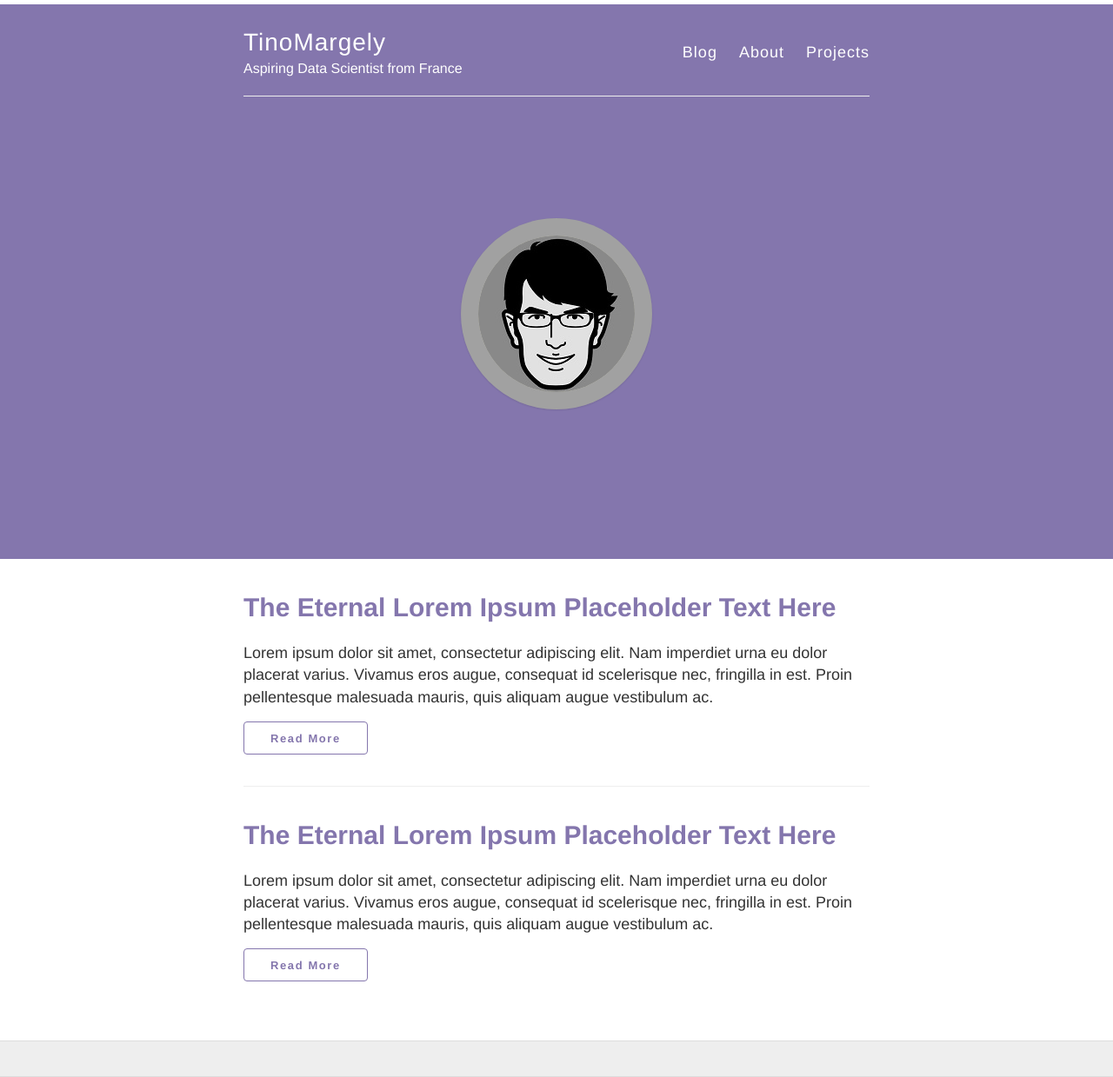
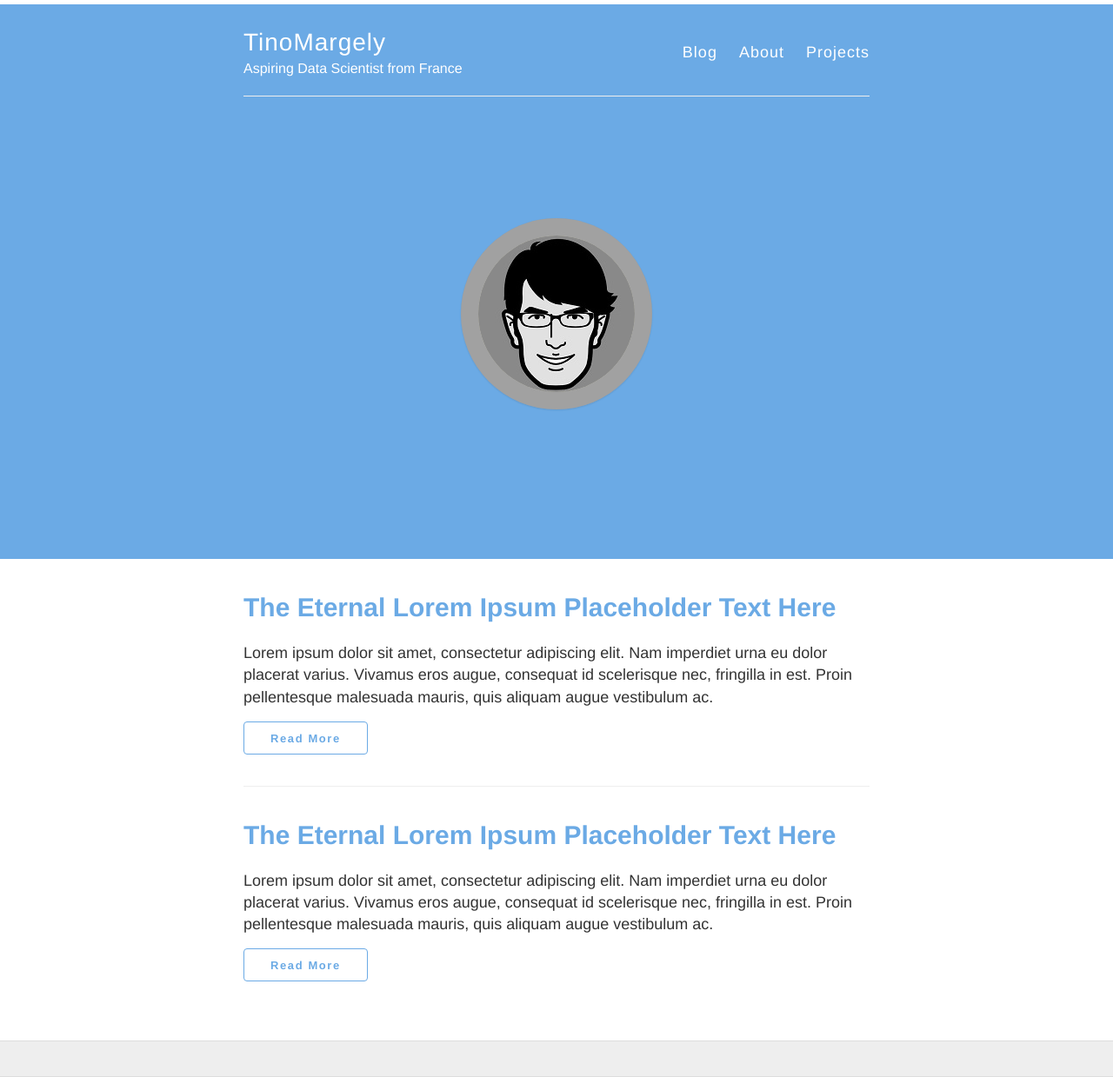
Before and after one commit to AkshayAgarwal007/Jekyll-Mono, a Jekyll site: the page built from index.html, in a window 1280 px wide. Shown: the whole page at 87% size. Built offline with Jekyll 4.4.1, drawn with Linux system fonts in a browser that asks for light colours; nearby versions of some CDN libraries.

Commit message:
Update _variables.scss

```diff
--- a/_sass/_variables.scss
+++ b/_sass/_variables.scss
@@ -18,7 +18,7 @@ $blue: #4183C4;
 // Main theme colors
 // Some cool main theme colors(violet:#8476ad;blue:#5cacee;red:#ff7373,#ff6f69;green:#6acf64,#2ddbb3;orange:#ffa268)
 
-$mono-color:#8476ad;                // main theme color(header, links, footer icons, buttons, post-title)
+$mono-color:#6baae5;                // main theme color(header, links, footer icons, buttons, post-title)
 $hl-color: $darkGray;              // header link color (author name and posted on date) for blog post meta
 $navbar-hover-color:$gray;        // navbar hover color (site name and navbar links hover color)
 $link-color: $darkerGray;        // normal hyperlink color other than the ones above.
```
